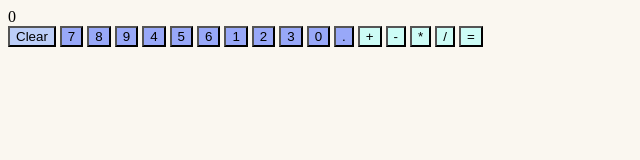
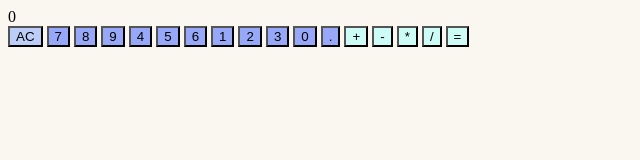
Before and after one commit to cteski/odin-calculator, a plain HTML site: page index.html in a window 1280 px wide. Shown: the whole page, without its empty margins (0-640 px from the left). Drawn offline with Linux system fonts and the light colour scheme.

Commit message:
Update clear button text in index.html
Changes 'Clear' to the more conventional 'AC'

```diff
--- a/index.html
+++ b/index.html
@@ -11,7 +11,7 @@
     <div id="calculator">
         <div id="display">0</div>
 
-        <button class="clear">Clear</button>
+        <button class="clear">AC</button>
 
         <button class="number">7</button>
         <button class="number">8</button>
```
